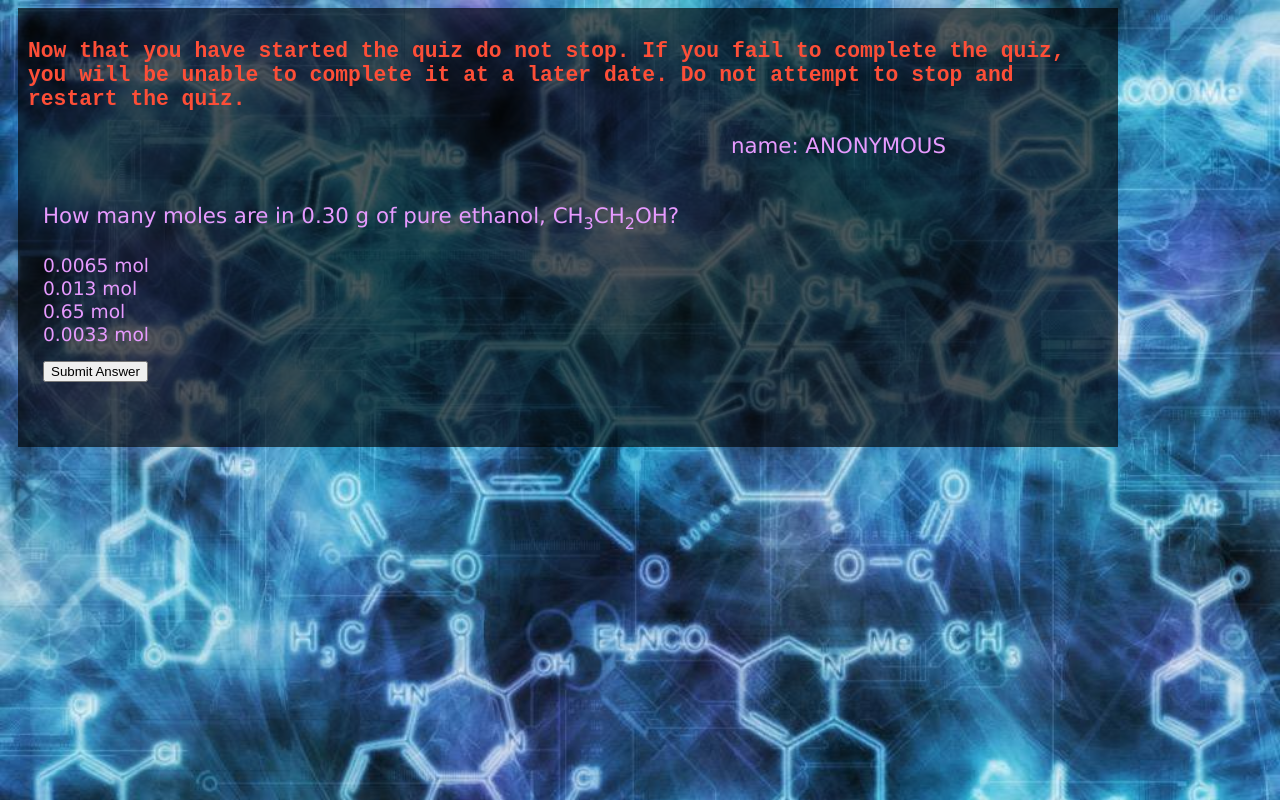
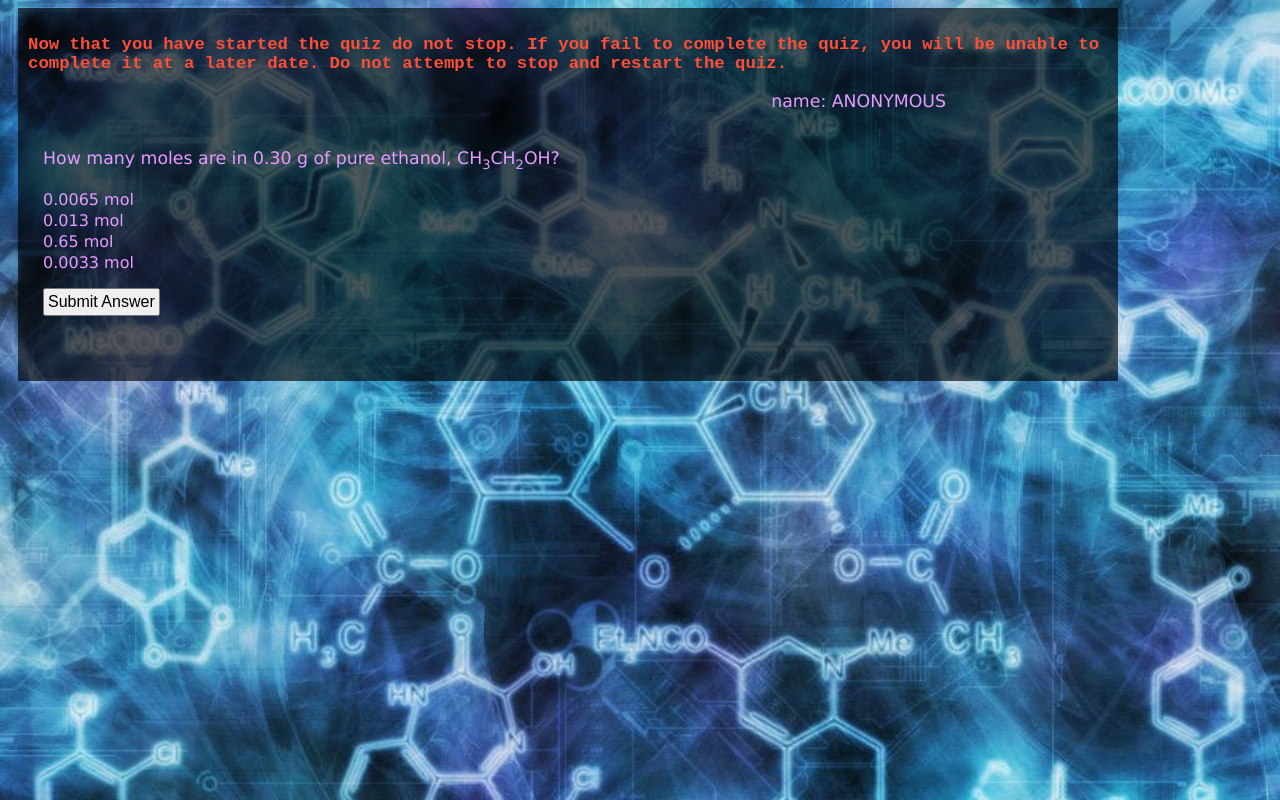
Before and after one commit to wtnerb/ready4chemistry, a plain HTML site: page quiz.html in a window 1280 px wide. Drawn offline with Linux system fonts and the light colour scheme.

Commit message:
font size tweaks

```diff
--- a/quiz.css
+++ b/quiz.css
@@ -14,7 +14,7 @@ body {
 main {
     background-color: rgba(0, 0, 0, 0.637);
     padding: 10px;
-    font-size: 16pt;
+    font-size: 13pt;
 }
 
 #warning {
@@ -59,7 +59,7 @@ label {
     width: fit-content;
     padding-bottom: 1px;
     padding-top: 1px;
-    font-size: 14pt;
+    font-size: 12pt;
 }
 
 .question.checkbox {
@@ -68,4 +68,6 @@ label {
 
 .submit{
     margin-top: 15px;
+    padding: 3px;
+    font-size: 12pt;
 }
--- a/results.css
+++ b/results.css
@@ -8,6 +8,7 @@ body {
     text-shadow: black 0 0 10px, black 0 0 3px;
     margin-top: 0;
     padding-top:0;
+    font-size: 13pt;
 }
 
 h1, h3 {
--- a/style.css
+++ b/style.css
@@ -49,7 +49,7 @@ input{
 
 #main-text {
     background-color: rgba(255, 255, 255, 0.63);
-    font-size: 16pt;
+    font-size: 14pt;
 }
 
 body {
```
